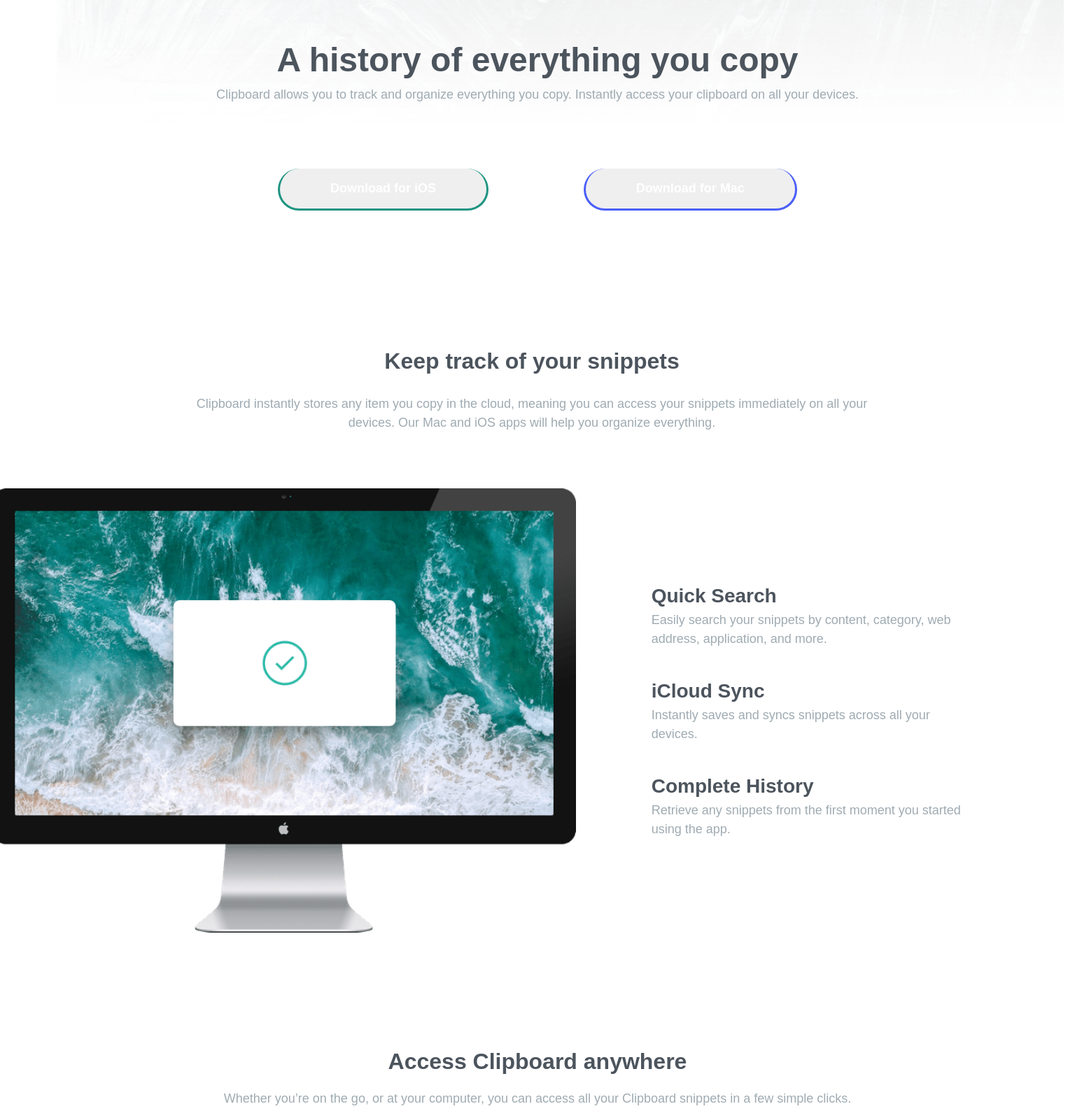
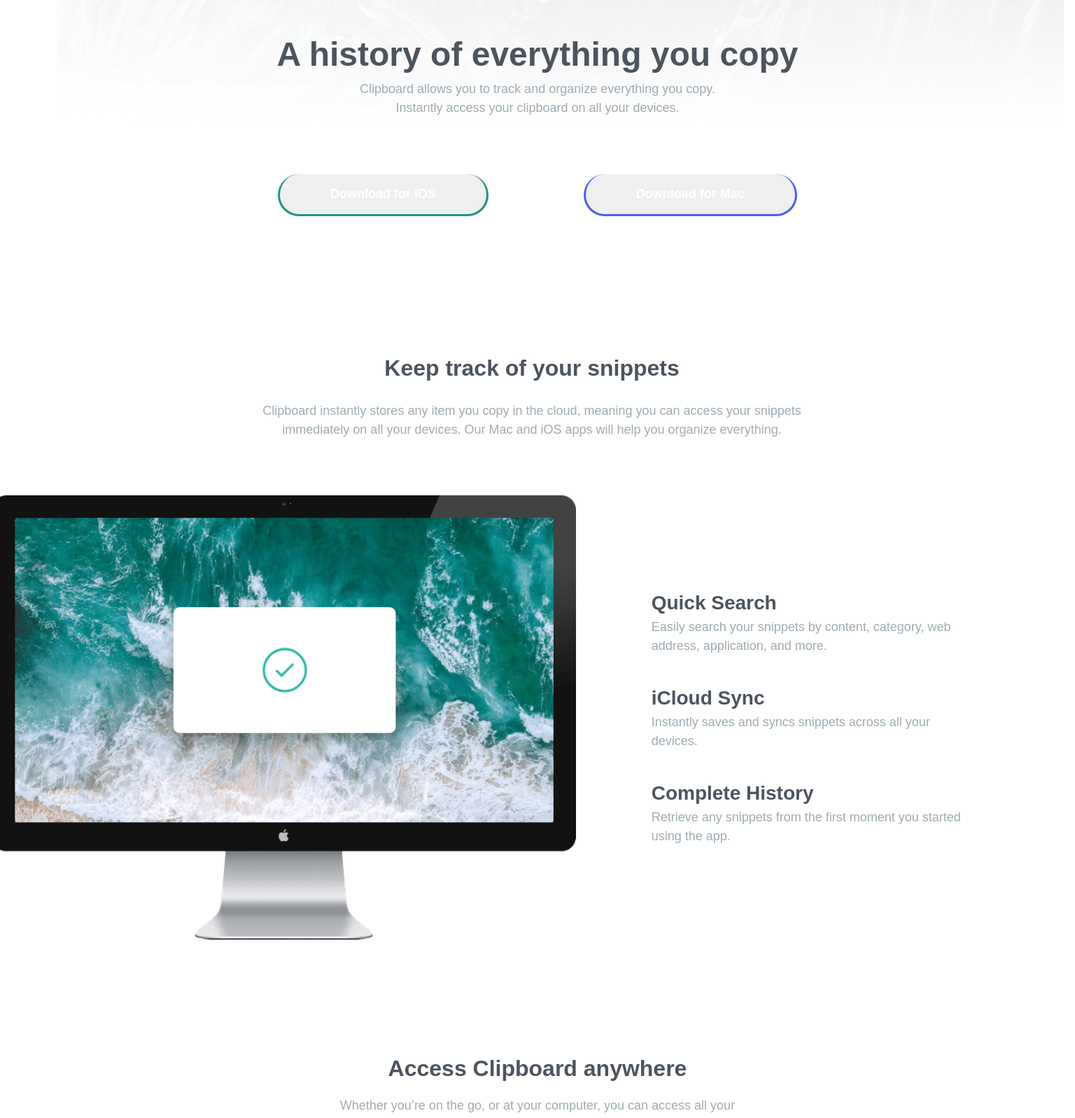
Before and after one commit to SebastianLaka/clipboard-landing-page-master, a Vue app: page / in a window 1536 px wide. Shown: the part 180-1778 px from the top of the page at 70% size. Built offline with nearby package versions, Linux system fonts and the light colour scheme; a web font is replaced by a local one.

Commit message:
Add width for descriptions

```diff
--- a/src/components/MainSite.vue
+++ b/src/components/MainSite.vue
@@ -87,7 +87,7 @@
       </template>
       <template #workflow-blacklist="{ img, alt }">
         <div class="blacklist-workflow">
-          <img :src="img" :alt="alt" class="blacklist-workflow__icon"/>
+          <img :src="img" :alt="alt" class="blacklist-workflow__icon" />
           <h2 class="blacklist-workflow__header">Create blacklists</h2>
           <p class="blacklist-workflow__description">
             Ensure sensitive information never makes its way to your clipboard by excluding certain
@@ -97,7 +97,7 @@
       </template>
       <template #workflow-text="{ img, alt }">
         <div class="text-workflow">
-          <img :src="img" :alt="alt" class="text-workflow__icon"/>
+          <img :src="img" :alt="alt" class="text-workflow__icon" />
           <h2 class="text-workflow__header">Plain text snipets</h2>
           <p class="text-workflow__description">
             Remove unwanted formatting from copied text for a consistent look.
@@ -106,7 +106,7 @@
       </template>
       <template #workflow-preview="{ img, alt }">
         <div class="preview-workflow">
-          <img :src="img" :alt="alt" class="preview-workflow__icon"/>
+          <img :src="img" :alt="alt" class="preview-workflow__icon" />
           <h2 class="preview-workflow__header">Sneak preview</h2>
           <p class="preview-workflow__description">
             Quick preview of all snippets on your Clipboard for easy access.
@@ -244,7 +244,7 @@
   .text-workflow,
   .preview-workflow {
     gap: 1em;
-    &__header{
+    &__header {
       font-size: 2rem;
       font-weight: $secondary-weight;
     }
@@ -300,35 +300,57 @@
         justify-self: stretch;
       }
     }
-    .workflow-header-content{
+    .workflow-header-content {
       grid-column: 4/10;
     }
-    .blacklist-workflow{
+    .blacklist-workflow {
       grid-column: 1/6;
     }
-    .text-workflow{
+    .text-workflow {
       grid-column: 7/13;
-
     }
-    .preview-workflow{
+    .preview-workflow {
       grid-column: 4/10;
-
     }
   }
 }
 @media (min-width: 1350px) {
   .site-container {
+    .header-description{
+      &__content{
+          padding: 0 12em;
+      }
+    }
+    .header-snipets{
+      &__description{
+        width: 80ch;
+      }
+    }
     .snipet-image {
       justify-self: stretch;
     }
-  .blacklist-workflow{
+    .clipboard-main {
+      &__description {
+        width: 65ch;
+      }
+    }
+    .blacklist-workflow {
       grid-column: 1/4;
+      &__description {
+        padding: 0 1.25em;
       }
-    .text-workflow{
+    }
+    .text-workflow {
       grid-column: 5/9;
+      &__description {
+        padding: 0 1.25em;
       }
-    .preview-workflow{
+    }
+    .preview-workflow {
       grid-column: 9/13;
+      &__description {
+        padding: 0 2em;
+      }
     }
   }
 }
```
Also changed, not shown: src/components/site-content/partners/SitePartners.vue (added). Lines whose indentation alone changed are shown as unchanged.
